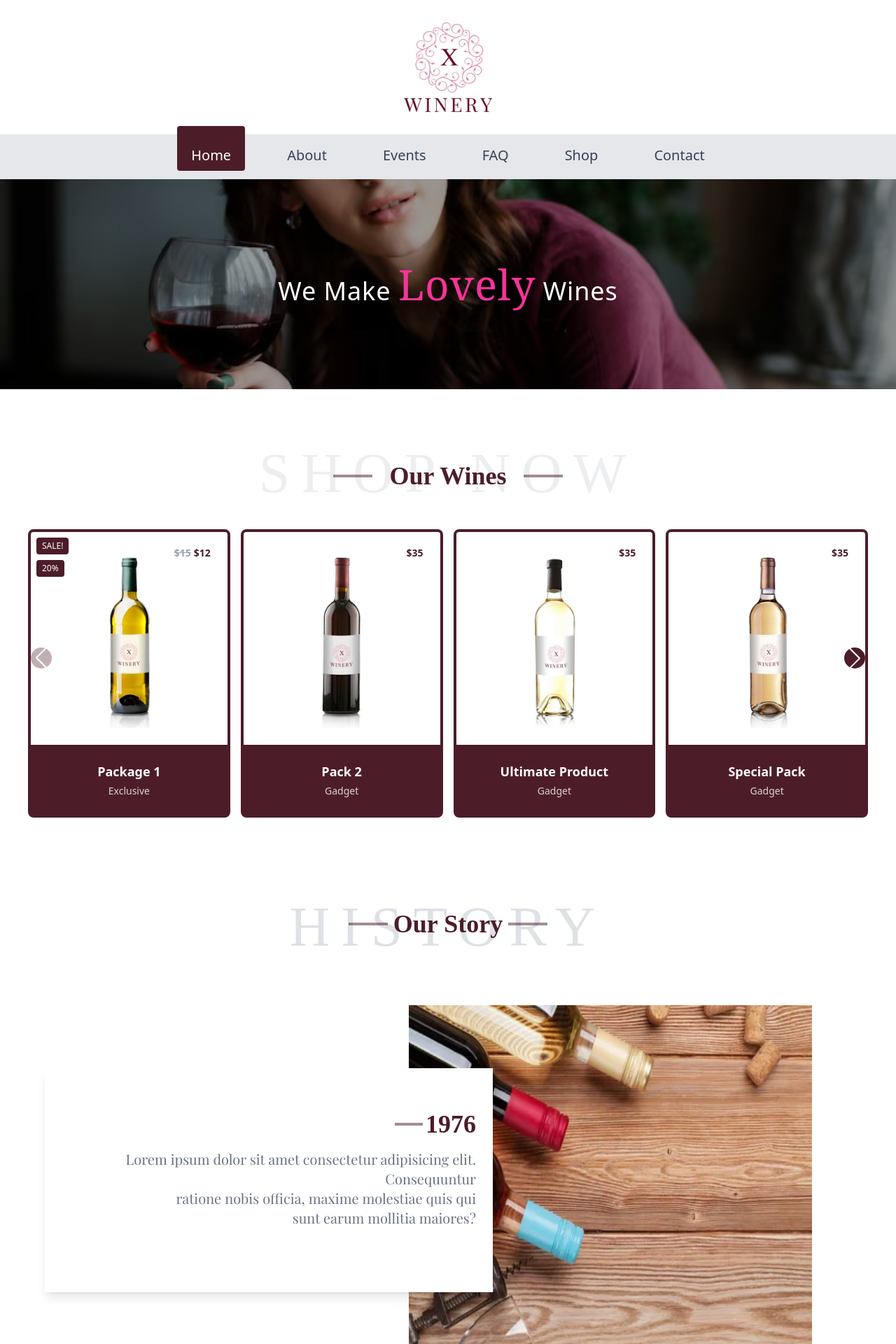
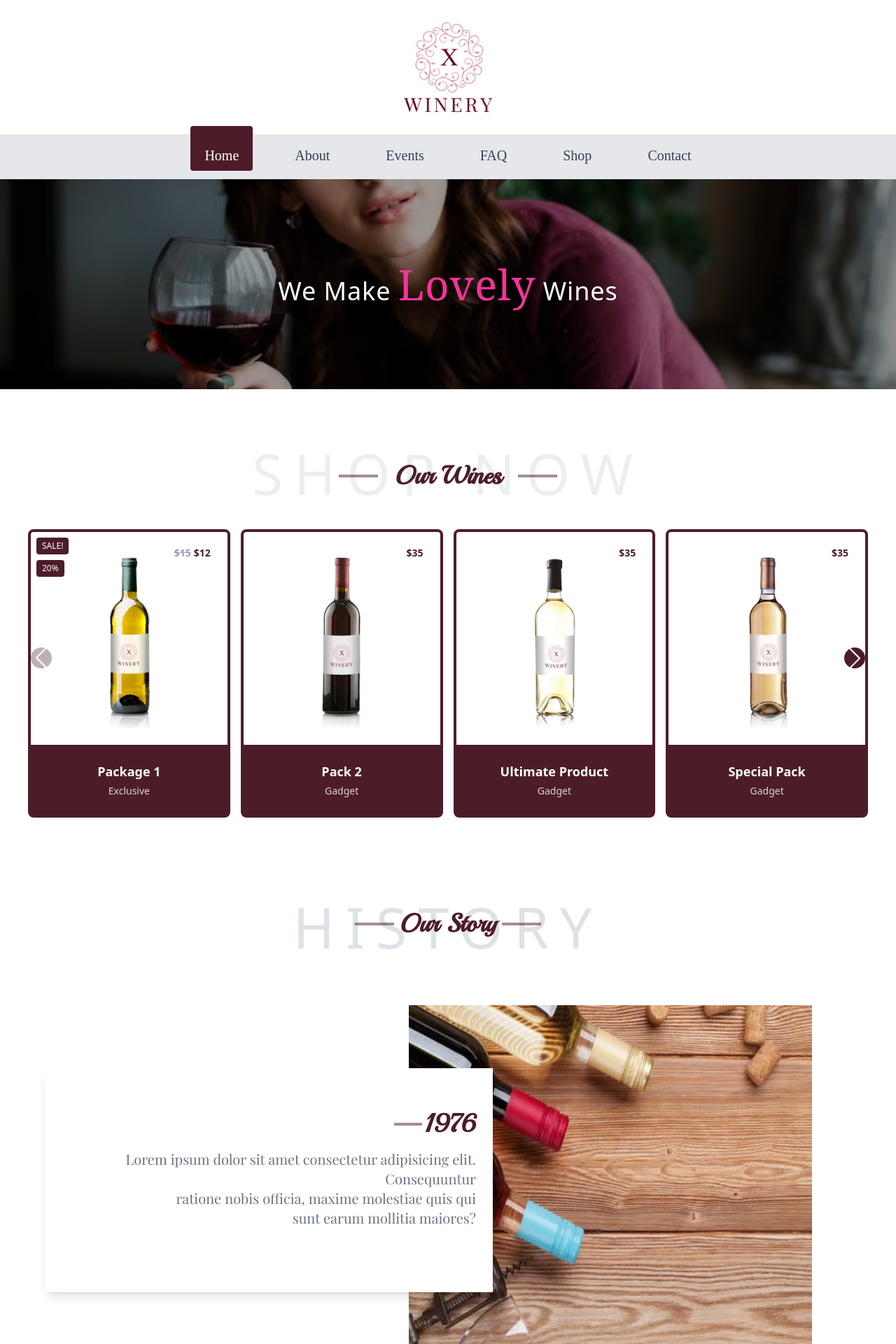
Before and after one commit to laksamba/winery, a React (Vite) app: page / in a window 1280 px wide. Shown: the top 1920 px of the page at 70% size. Built offline with nearby package versions, Linux system fonts and the light colour scheme.

Commit message:
font added

```diff
--- a/src/Pages/OurHistory.jsx
+++ b/src/Pages/OurHistory.jsx
@@ -8,14 +8,14 @@ const OurHistory = () => {
       <div className="w-[60%] ">
         {/* headings */}
         <div className=" text-center my-9 ">
-          <h2 className="text-[6rem] font-[Playball] text-gray-300 tracking-[0.1rem] mb-0 leading-none opacity-70">
+          <h2 className="text-[6rem]  text-gray-300 tracking-[0.1rem] mb-0 leading-none opacity-70">
             ABOUT US
           </h2>
 
           <h3 className="text-4xl font-bold text-[#4c1d29] -mt-16 mb-14 relative">
             <div className="flex justify-center items-center">
               <hr className="border-2 w-14 border-[#4c1d29]/50" />
-              <span className="bg-transparent px-2 relative  font-[cursive]">
+              <span className="bg-transparent px-2 relative  playball ">
                 Our History
               </span>
               <hr className="border-2 w-14 border-[#4c1d29]/50" />
@@ -40,7 +40,7 @@ const OurHistory = () => {
 
       {/* images */}
       <div>
-        <img src={image} alt="" className="h-96" />
+        <img src={image} loading="lazy" alt="image" className="h-96" />
       </div>
     </div>
   );
--- a/src/Pages/OurStory.jsx
+++ b/src/Pages/OurStory.jsx
@@ -5,14 +5,14 @@ const OurStory = () => {
   return (
     <div className=" ">
       <div className=" text-center my-9 ">
-        <h2 className="text-[5rem] font-[Playball] text-gray-300 tracking-[0.2em] mb-0 leading-none opacity-70">
+        <h2 className="text-[5rem]  text-gray-300 tracking-[0.2em] mb-0 leading-none opacity-70">
           HISTORY
         </h2>
 
         <h3 className="text-4xl font-bold text-[#4c1d29] -mt-16 mb-14 relative">
           <div className="flex justify-center items-center">
             <hr className="border-2 w-14 border-[#4c1d29]/50" />
-            <span className="bg-transparent px-2 relative  font-[cursive]">
+            <span className="bg-transparent px-2 relative  font-[playball]">
               Our Story
             </span>
             <hr className="border-2 w-14 border-[#4c1d29]/50" />
@@ -25,7 +25,7 @@ const OurStory = () => {
         <div className=" flex flex-col justify-center bg-white w-[50%] h-80 z-10 -mr-30  p-6 shadow-lg ml-16">
           <div className=" flex items-center justify-end mb-4 gap-1">
             <hr className="border-2 w-10 border-[#4c1d29]/50" />
-            <h1 className=" text-4xl text-[#4c1d29] font-bold text-right font-[cursive]">
+            <h1 className=" text-4xl text-[#4c1d29] font-bold text-right font-[playball]">
               1976
             </h1>
           </div>
@@ -38,7 +38,7 @@ const OurStory = () => {
 
         {/* images section */}
         <div className="w-[45%] bg-amber-800  h-[500px] ">
-          <img src={image} alt="image" className="object-center h-full" />
+          <img src={image} loading="lazy" alt="image" className="object-center h-full" />
         </div>
       </div>
 
@@ -47,7 +47,7 @@ const OurStory = () => {
       <div className="flex items-center relative text-left mt-24 ">
         {/* images section */}
         <div className="w-[45%] bg-amber-800  h-[500px] ml-16 ">
-          <img src={image} alt="image" className="object-center h-full" />
+          <img src={image} loading="lazy" alt="image" className="object-center h-full" />
         </div>
 
 
@@ -56,7 +56,7 @@ const OurStory = () => {
         <div className=" flex flex-col justify-center bg-white w-[50%] h-80 z-10 -ml-30  p-6 shadow-lg ">
 
           <div className=" flex items-center justify-start mb-4 gap-1">
-            <h1 className=" text-4xl text-[#4c1d29] font-bold text-left font-[cursive]">
+            <h1 className=" text-4xl text-[#4c1d29] font-bold text-left font-[playball]">
               1976
             </h1>
             <hr className="border-2 w-10 border-[#4c1d29]/50" />
@@ -74,7 +74,7 @@ const OurStory = () => {
         <div className=" flex flex-col justify-center bg-white w-[50%] h-80 z-10 -mr-30  p-6 shadow-lg ml-16">
           <div className=" flex items-center justify-end mb-4 gap-1">
             <hr className="border-2 w-10 border-[#4c1d29]/50" />
-            <h1 className=" text-4xl text-[#4c1d29] font-bold text-right font-[cursive]">
+            <h1 className=" text-4xl text-[#4c1d29] font-bold text-right font-[playball]">
               1976
             </h1>
           </div>
@@ -87,7 +87,7 @@ const OurStory = () => {
 
         {/* images section */}
         <div className="w-[45%] bg-amber-800  h-[500px] ">
-          <img src={image} alt="image" className="object-center h-full" />
+          <img src={image} loading="lazy" alt="image" className="object-center h-full" />
         </div>
       </div>
     </div>
--- a/src/Pages/Wineshop.jsx
+++ b/src/Pages/Wineshop.jsx
@@ -8,14 +8,14 @@ import wines from "../components/data/wines";
 export default function WineShop() {
   return (
     <section className="py-20 bg-white text-center relative">
-      <h2 className="text-[5rem] font-[Playball] text-gray-200 tracking-[0.2em] mb-0 leading-none opacity-70">
+      <h2 className="text-[5rem]  text-gray-200 tracking-[0.2em] mb-0 leading-none opacity-70">
         SHOP NOW
       </h2>
 
       <h3 className="text-4xl font-bold text-[#4c1d29] -mt-14 mb-14 relative">
         <div className="flex justify-center items-center">
           <hr className="border-2 w-14 border-[#4c1d29]/50" />
-          <span className="bg-transparent px-6 relative z-10 font-[cursive]">
+          <span className="bg-transparent px-6 relative z-10 font-[playball]">
             Our Wines
           </span>
           <hr className="border-2 w-14 border-[#4c1d29]/50" />
--- a/src/components/Navbar.jsx
+++ b/src/components/Navbar.jsx
@@ -22,13 +22,13 @@ const Navbar = () => {
     <nav className="bg-white shadow-md  top-0 left-0 w-full z-50">
       {/* Logo Section */}
       <div className="flex justify-center my-8">
-        <img src={logo} alt="logo" className="md:h-32 h-20" />
+        <img src={logo} loading="lazy" alt="logo" className="md:h-32 h-20" />
       </div>
 
       {/* Navigation Bar */}
       <div className="relative  container bg-gray-200 md:mx-auto flex justify-end px-4  md:justify-center items-center">
         {/* Desktop Links */}
-        <div className="hidden md:flex  space-x-10 ">
+        <div className="hidden md:flex  space-x-10 font-[playfair] ">
           {navItems.map((item, index) => {
             const isActive = location.pathname === item.path;
             return (
--- a/src/index.css
+++ b/src/index.css
@@ -1,6 +1,12 @@
 @import url('https://fonts.googleapis.com/css2?family=Playfair+Display:wght@400;500;600;700&display=swap');
+@import url('https://fonts.googleapis.com/css2?family=Playball&display=swap');
+
 @import "tailwindcss";
 
 .font-paragraph {
   font-family: 'Playfair Display', serif;
 }
+
+.playball {
+  font-family: 'Playball', cursive;
+}
```
